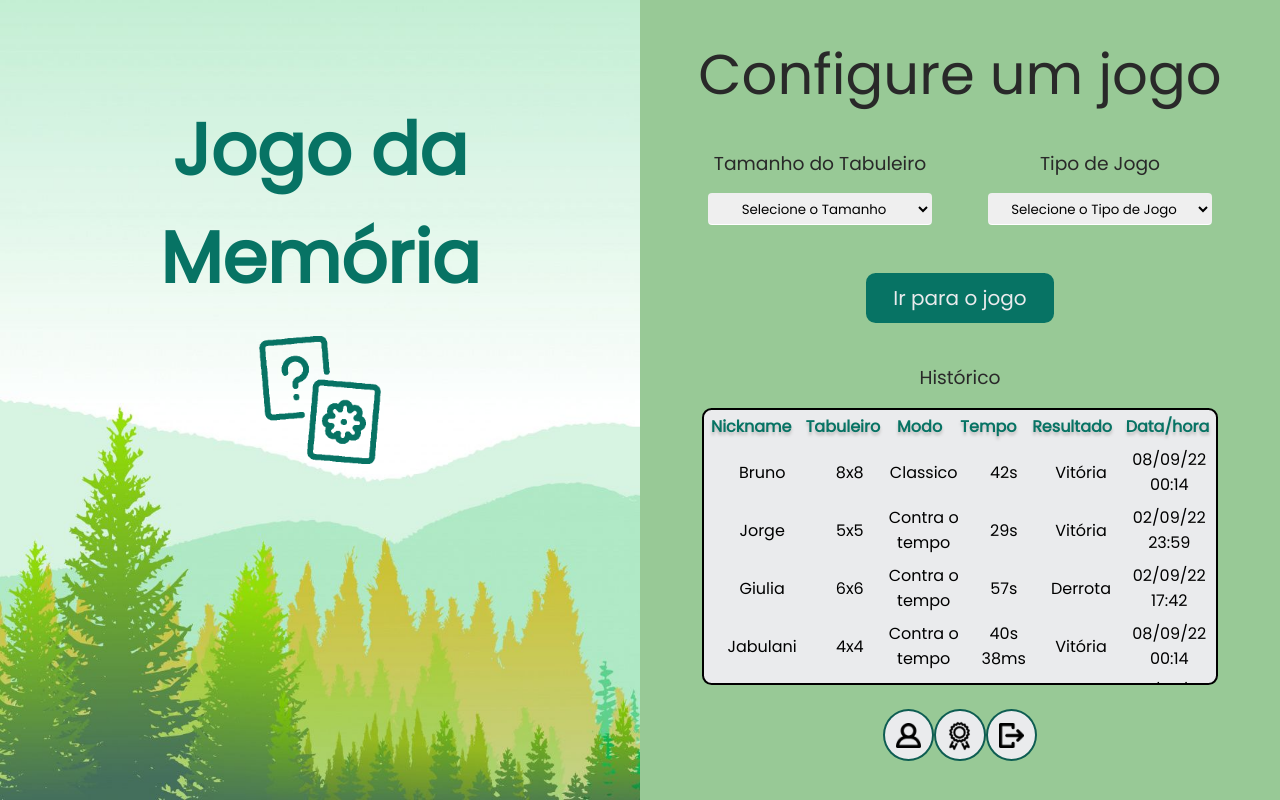
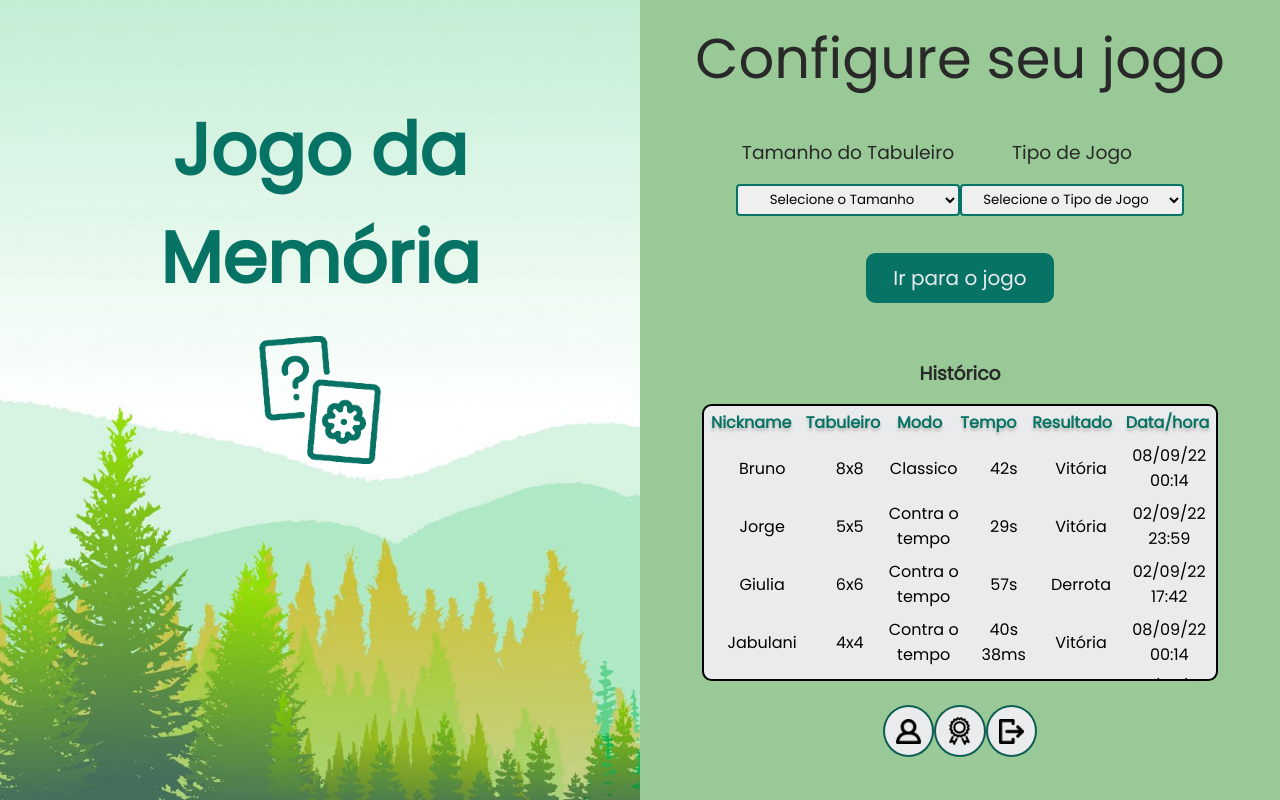
Before and after one commit to camillebobsin/si401-memory-game, a PHP site: page /menu.html in a window 1280 px wide. Run offline with PHP 8.4, Linux system fonts and the light colour scheme.

Commit message:
Style: define board and game css errors

```diff
--- a/menu.html
+++ b/menu.html
@@ -19,10 +19,10 @@
             <img id="logo" src="assets/logo.png" alt="Logo">
         </div>
         <div class="split-window">
-            <h2 id="config-title">Configure um jogo</h2>
+            <h2 id="config-title">Configure seu jogo</h2>
             <form name="menu" action="game.html" onsubmit="return getGameAndBoard()">
                 <div class="menu-wrap">
-                    <div class="menu-config">
+                    <div class="input-config">
                         <h3>Tamanho do Tabuleiro </h3>
                         <select class="select-label" name="board">
                             <option value="" disabled selected class="first-option">Selecione o Tamanho</option>
@@ -31,7 +31,7 @@
                             <option value="6x6">6x6</option>
                             <option value="8x8">8x8</option>
                         </select>
-
+                        <p id="boardMessage"></p>
                     </div>
                     <div class="input-config">
                         <h3>Tipo de Jogo</h3>
@@ -40,11 +40,12 @@
                             <option value="contra o tempo">Contra o Tempo</option>
                             <option value="classico">Clássico</option>
                         </select>
+                        <p id="gameMessage"></p>
                     </div>
                 </div>
                 <input class="button" id="play-button" type="submit" value="Ir para o jogo">
             </form>
-            <h3>Histórico</h3>
+            <h3 id="historic">Histórico</h3>
             <div class="history-wrap">
                 <table class="fixed_header">
                     <thead>
--- a/styles/menu.css
+++ b/styles/menu.css
@@ -1,34 +1,38 @@
 @import url(styles.css);
 
 #config-title {
-    margin-top: 4vh;
+    margin-top: 2vh;
 }
 
 form {
     display: flex;
     align-items: center;
     flex-direction: column;
+    width: 35vw;
 }
 
 .menu-wrap{
+    width: 35vw;
     display: flex;
-    justify-content: center;
+    flex-direction: row;
+    justify-content: space-evenly;
     align-items: center;
     margin-top: 4vh;
     margin-bottom: 3vh;
 }
 
-.menu-config{
-    text-align: center;
-}
 
 .input-config{
-  margin-left: 7vh;
+  display: flex;
   text-align: center;
+  flex-direction: column;
+  justify-content: space-around;
+  height: 12vh;
 }
 
 .select-label{
-    margin-top: 1.9vh;
+    margin-top: 1vh;
+    border: 2px solid #077364;
 }
 
 select{
@@ -38,7 +42,6 @@ select{
     width: 28vh;
     height: 4vh;
     text-align: center;
-    margin-bottom: 3vh;
 }
 
 .history-wrap{
@@ -107,12 +110,12 @@ select{
 
 ::-webkit-scrollbar {
     width: 9px;
-  }
+}
 
 
 ::-webkit-scrollbar-track {
     background: transparent;
-  }
+}
 
 
 ::-webkit-scrollbar-thumb {
@@ -120,4 +123,14 @@ select{
     border: solid black;
     border-width: thin;
     border-radius: 1.5vh;
-  }
+}
+
+#boardMessage, #gameMessage {
+    color: red;
+    font-size: 1.5vh;
+}
+
+#historic {
+    margin-top: 2vh;
+    font-weight: 600;
+}
```
Also changed, not shown: js/menu.js (+31 -5 lines).
